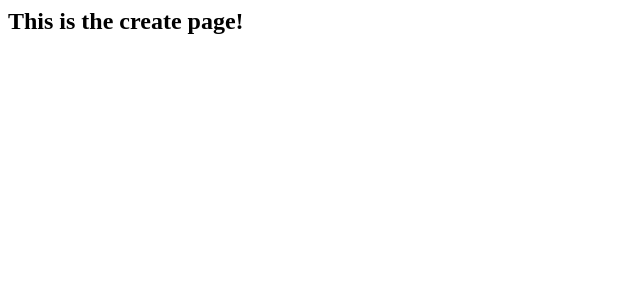
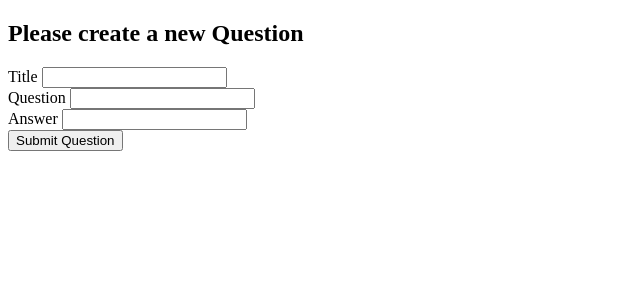
Before and after one commit to thesnarkyone/trivia, a Flask app: page /create in a window 1280 px wide. Shown: the top 300 px of the page, without its empty margins (0-640 px from the left). Run offline with Flask 2, Linux system fonts and the light colour scheme.

Commit message:
last changes 1020

```diff
--- a/trivia/routes.py
+++ b/trivia/routes.py
@@ -1,4 +1,4 @@
-from flask import Flask, url_for;
+from flask import Flask, url_for, request, render_template;
 from app import app;
 
 # Server /
@@ -18,10 +18,43 @@ def hello():
 # server/create
 @app.route('/create')
 def create():
-    return "<h2>This is the create page!</h2>";
+    if request.method == 'GET':
+        #send the user the form
+        return render_template('createquestion.html');
+    elif request.method =='POST':
+        #read for data and save it
+        title = request.form['title'];
+        question = request.form['question'];
+        answer = request.form['answer'];
+    #store this in the database
+        return render_template('createdquestion.html',question=question);
+
+    else:
+        return "<h2>Invalid request</h2>";
 
 
 # server/question/<title>
-@app.route('/question/<title>')
+@app.route('/question/<title>', methods=['GET', 'POST'])
 def question(title):
-    return '<h2>' + title + '</h2>';
+    if request.method == 'GET':
+        #send the user the form
+
+        question = 'Question here.';
+        #read question from the data store
+        return render_template('answerquestion.html', question = question);
+
+    elif request.method == 'POST':
+        #User has submitted Question
+        submittedanswer - request.form['submittedanswer'];
+
+        #read answer from form
+        answer = 'answer';
+
+        if submittedanswer == answer:
+            return render_template('Correct.html');
+        else:
+            return render_template('incorrect.html', submittedanswer = submittedanswer, answer = answer);
+
+    else:
+
+        return '<h2>Invalid Request</h2>';
--- a/trivia/templates/createdquestion.html
+++ b/trivia/templates/createdquestion.html
@@ -7,6 +7,6 @@
 </head>
 <body>
     <h2>Thank you for your question!</h2>
-    <div></div>
+    <div>You asked {{ question }}</div>
 </body>
 </html>
```
